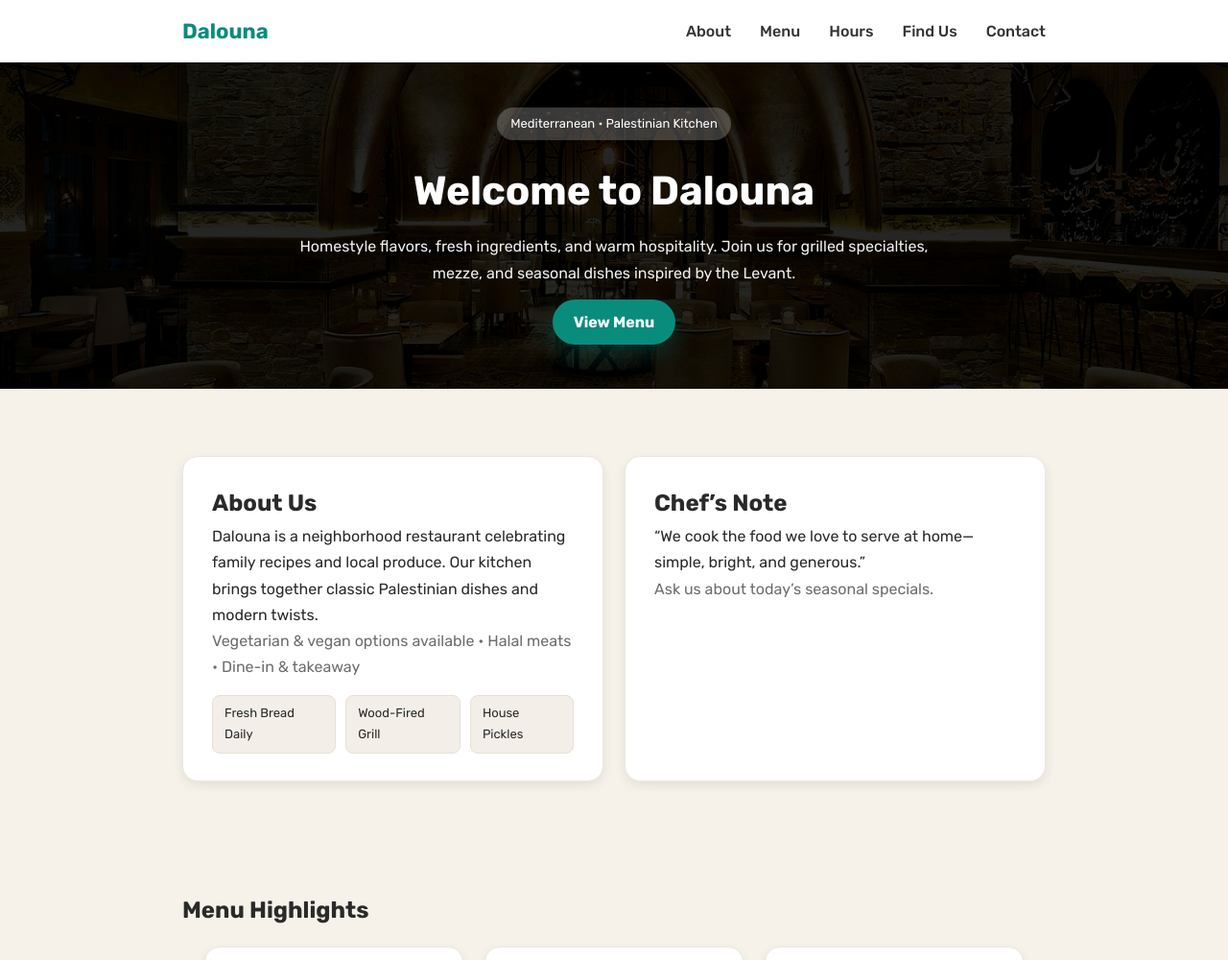
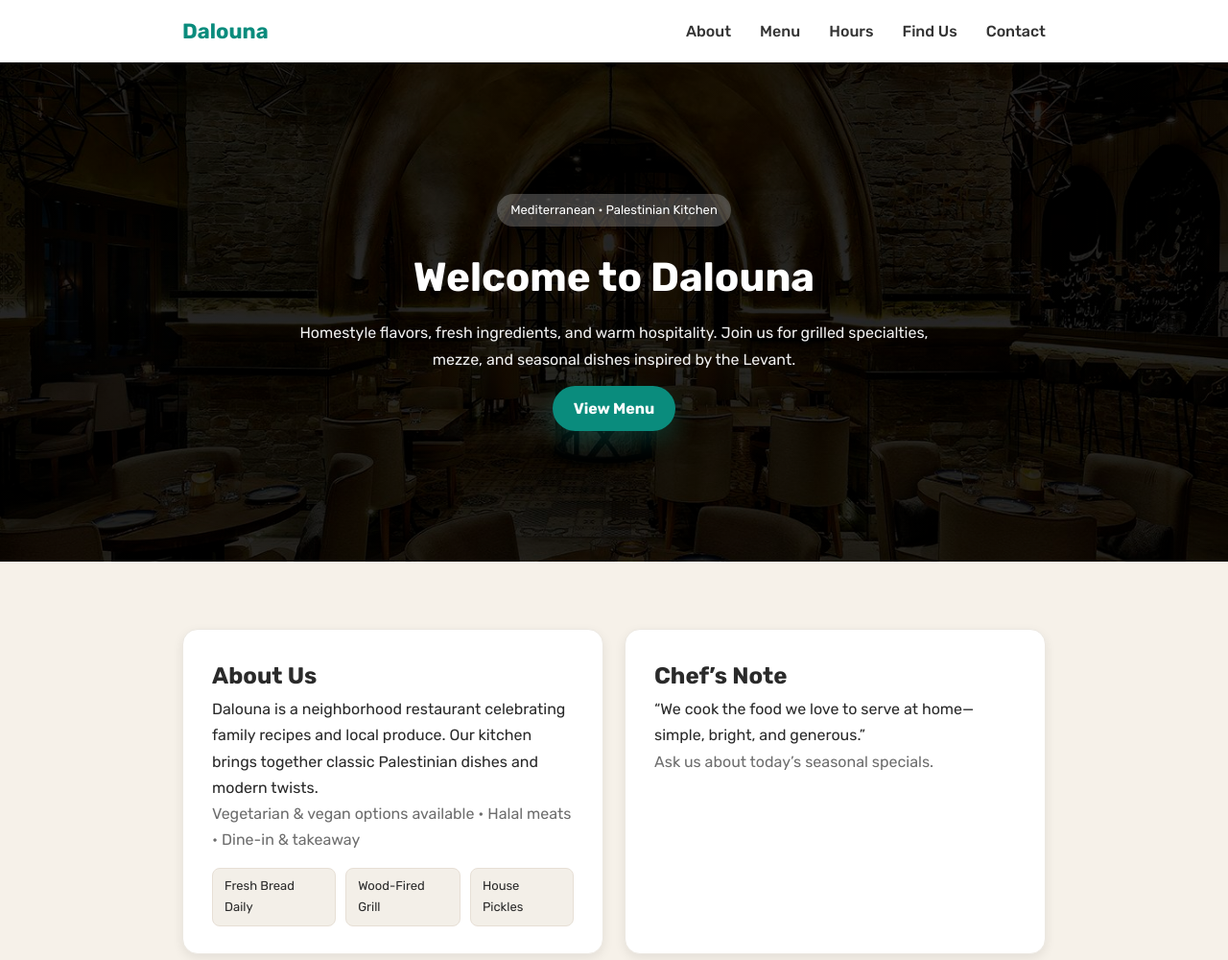
Before and after one commit to yazanshawa/dalouna--12428589-, a plain HTML site: page index.html in a window 1280 px wide. Shown: the top 1000 px of the page at 96% size. Drawn offline with Linux system fonts and the light colour scheme.

Commit message:
Update style.css

```diff
--- a/css/style.css
+++ b/css/style.css
@@ -36,7 +36,7 @@ body{font-family:"Rubik",sans-serif;background:var(--bg);color:var(--ink);line-h
 
 /* Hero */
 .hero{
-  height:340px;
+  height:520px;
   background:
     linear-gradient(rgba(0,0,0,.55),rgba(0,0,0,.55)),
     url('../images/bg.jpg') center/cover no-repeat;
```
